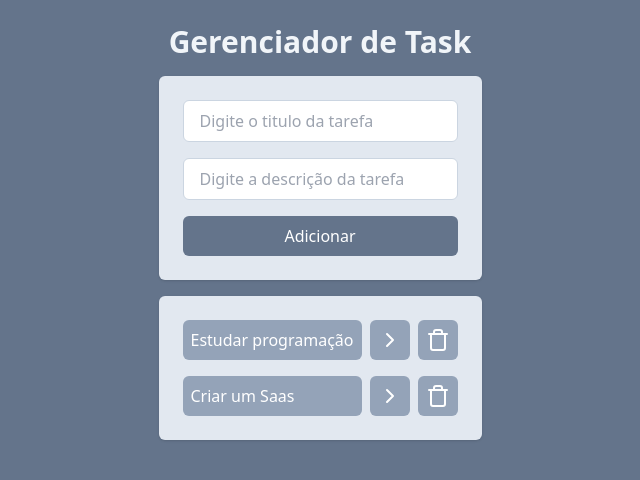
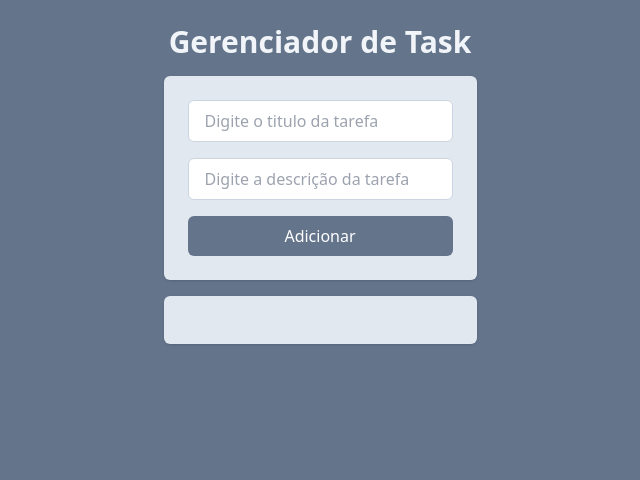
Before and after one commit to Joao-VictorCm/Gerenciador-de-Tarefas, a React (Vite) app: page / in a window 1280 px wide. Shown: the top 480 px of the page, without its empty margins (320-960 px from the left). Built offline with nearby package versions, Linux system fonts and the light colour scheme.

Commit message:
Implementando o useEffect

```diff
--- a/src/App.jsx
+++ b/src/App.jsx
@@ -1,23 +1,16 @@
-import { useState } from "react";
+import { useEffect, useState } from "react";
 import AddTasks from "./components/AddTasks";
 import Tasks from "./components/Tasks";
 import { v4 } from "uuid";
 
 function App() {
-  const [task, setTask] = useState([
-    {
-      id: 1,
-      title: "Estudar programação",
-      description: "Estudar programação para conseguir uma vaga na area",
-      isCompleted: false,
-    },
-    {
-      id: 2,
-      title: "Criar um Saas",
-      description: "Criar um Saas para colocar no portfolio",
-      isCompleted: false,
-    },
-  ]);
+  const [task, setTask] = useState(
+    JSON.parse(localStorage.getItem("task")) || []
+  );
+
+  useEffect(() => {
+    localStorage.setItem("task", JSON.stringify(task));
+  }, [task]);
 
   function onTaskClick(taskId) {
     const newTasks = task.map((task) => {
```
